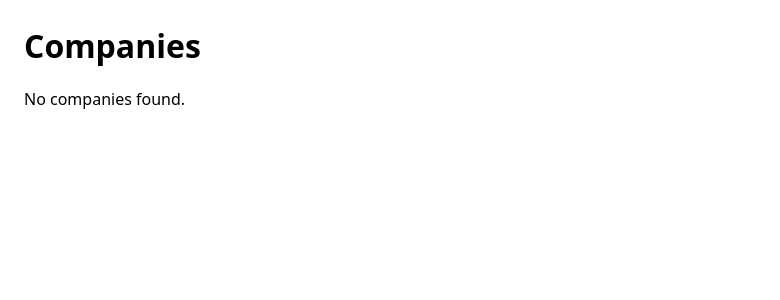
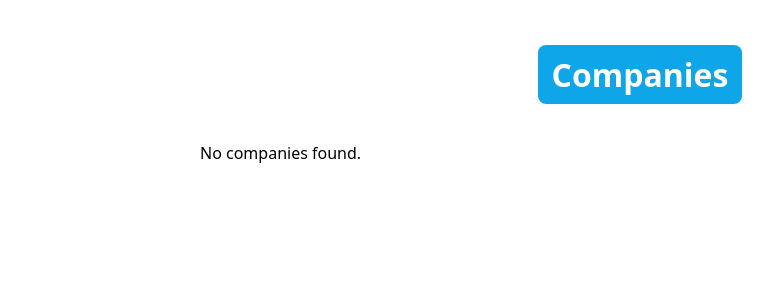
Before and after one commit to filipemedeiross/company_shareholder_based_clustering, a Django app: page / in a window 1280 px wide. Shown: the top 300 px of the page, without its empty margins (0-780 px from the left). Run offline with Django 4.2, Linux system fonts and the light colour scheme; data that the repository does not hold is empty.

Commit message:
Improving the stylesheet

```diff
--- a/companies/static/companies/css/style.css
+++ b/companies/static/companies/css/style.css
@@ -16,17 +16,56 @@ body {
     margin: 24px;
 }
 
+/* Centering helpers */
+
+.centered {
+    max-width: 880px;
+    margin: 0 auto;
+}
+
+/* Header */
+
+.page-header {
+    display: flex;
+    justify-content: center;
+    margin-bottom: 16px;
+}
+
+.home-button {
+    display: inline-block;
+    padding: 8px 14px;
+    border-radius: 8px;
+    text-decoration: none;
+    background: #0ea5e9;
+    color: #fff;
+    font-weight: 700;
+}
+
 /* Company list */
 
 #company-list {
-    display: block;
+    width: 100%;
 }
 
-.company-row {
-    padding: 8px 0;
-    border-bottom: 1px solid #eee;
+.company-table {
+    width: 100%;
+    border-collapse: collapse;
 }
 
+.company-table th,
+.company-table td {
+    padding: 8px 12px;
+    border-bottom: 1px solid #eee;
+    text-align: left;
+}
+.company-table th {
+    background: #f8fafc;
+    font-weight: 600;
+}
+
+.company-row:last-child td {
+    border-bottom: none;
+}
 .company-row:last-child {
     border-bottom: none;
 }
@@ -41,6 +80,7 @@ nav[aria-label="pagination"] {
     display: flex;
     gap: 8px;
     margin-top: 16px;
+    justify-content: center;
 }
 
 .pagination a {
@@ -52,6 +92,6 @@ nav[aria-label="pagination"] {
 }
 
 .pagination .current {
-    padding: 6px;
+    padding: 8px;
     font-weight: 700;
 }
--- a/companies/templates/companies/list.html
+++ b/companies/templates/companies/list.html
@@ -14,22 +14,41 @@
     </head>
 
     <body>
-        <h1>Companies</h1>
+        <header class="page-header">
+            <h1>
+                <a class="home-button" href="{% url 'companies:list' %}">
+                    Companies
+                </a>
+            </h1>
+        </header>
 
-        <section id="company-list">
-            {% for company in companies %}
-                <div class="company-row">
-                    <div><strong>CNPJ:</strong> {{ company.cnpj }}</div>
-                    <div><strong>Name:</strong> {{ company.corporate_name }}</div>
-                    <div><strong>Capital:</strong> {{ company.capital }}</div>
-                </div>
-            {% empty %}
+        <section id="company-list" class="centered">
+            {% if companies %}
+                <table class="company-table">
+                    <thead>
+                        <tr>
+                            <th>Cnpj</th>
+                            <th>Name</th>
+                            <th>Capital</th>
+                        </tr>
+                    </thead>
+                    <tbody>
+                        {% for company in companies %}
+                            <tr class="company-row">
+                                <td>{{ company.cnpj }}</td>
+                                <td>{{ company.corporate_name }}</td>
+                                <td>{{ company.capital }}</td>
+                            </tr>
+                        {% endfor %}
+                    </tbody>
+                </table>
+            {% else %}
                 <p>No companies found.</p>
-            {% endfor %}
+            {% endif %}
         </section>
 
         {% if is_paginated %}
-            <nav aria-label="pagination">
+            <nav aria-label="pagination" class="centered">
                 <div class="pagination">
                     {% if page_obj.has_previous %}
                         <a href="?page={{ page_obj.previous_page_number }}">Previous</a>
```
